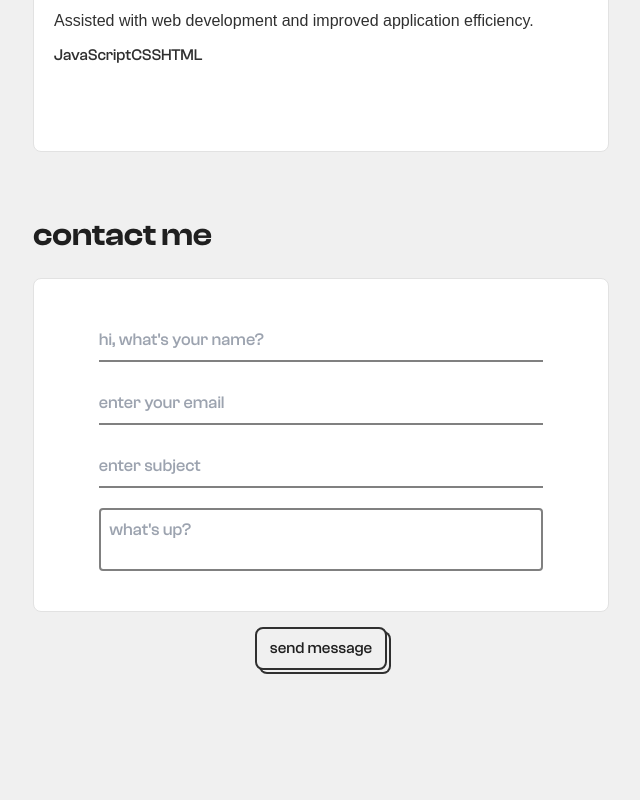
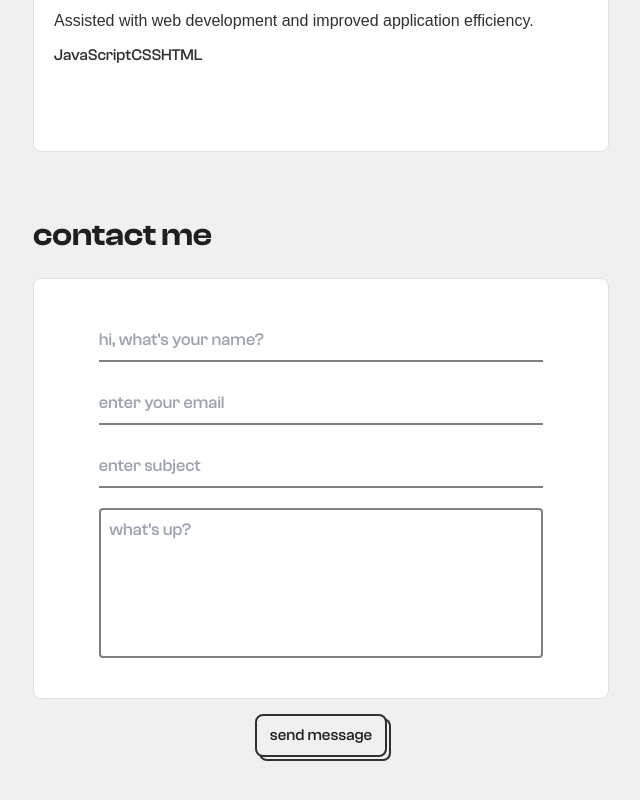
Before and after one commit to qinflan/portfolio, a React (Vite) app in the folder portfolio/client/: page / in a window 1280 px wide. Shown: the part 1530-2330 px from the top of the page, without its empty margins (639-1279 px from the left). Built offline with nearby package versions, Linux system fonts and the light colour scheme; a web font is replaced by a local one.

Commit message:
max len on message input

```diff
--- a/portfolio/client/src/components/pages/contact/Contact.css
+++ b/portfolio/client/src/components/pages/contact/Contact.css
@@ -51,6 +51,7 @@ textarea.input-field {
     border-radius: 4px;
     padding: 0.5em;
     resize:none;
+    min-height: 150px;
 }
 
 .input-field:focus {
--- a/portfolio/client/src/components/pages/contact/Contact.tsx
+++ b/portfolio/client/src/components/pages/contact/Contact.tsx
@@ -71,6 +71,7 @@ const Contact = () => {
           className="input-field"
           placeholder="what's up?"
           value={body}
+          maxLength={370}
           onChange={(e) => setBody(e.target.value)}
           required/>
         </div>
```
